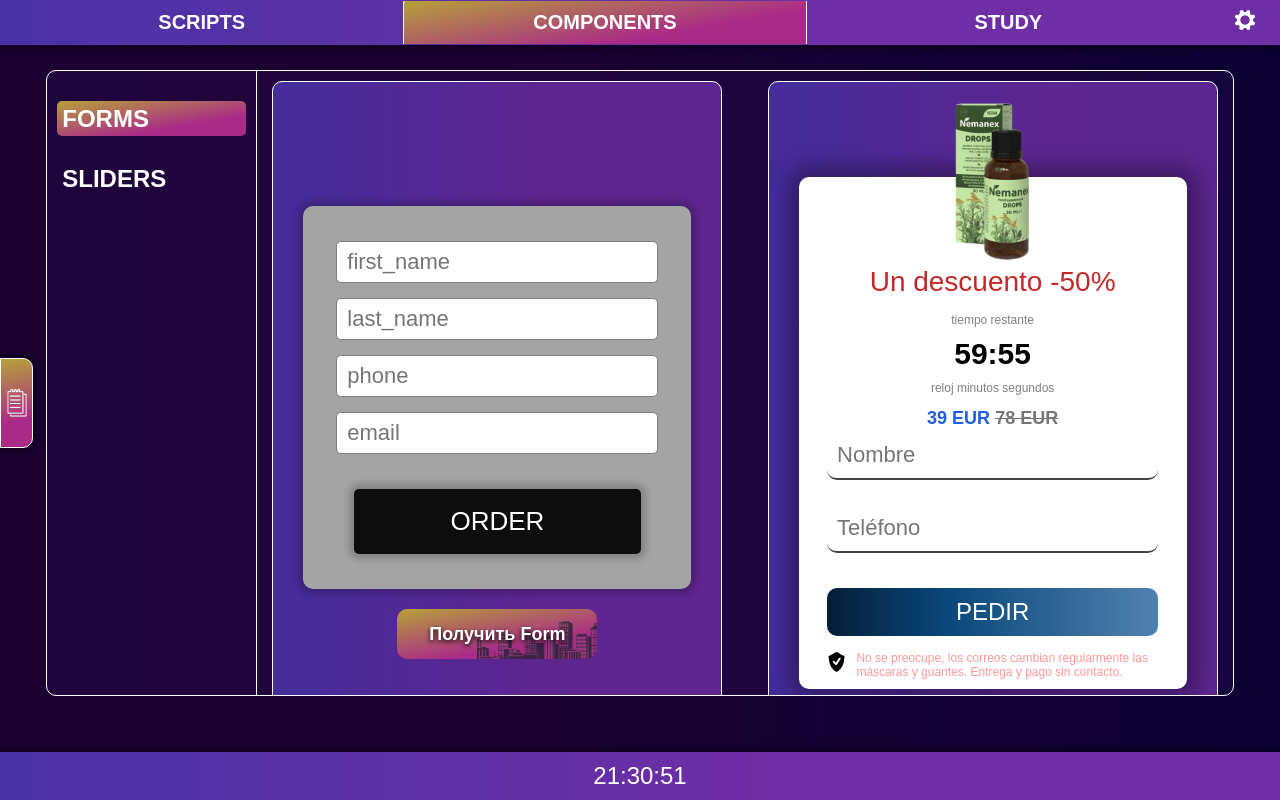
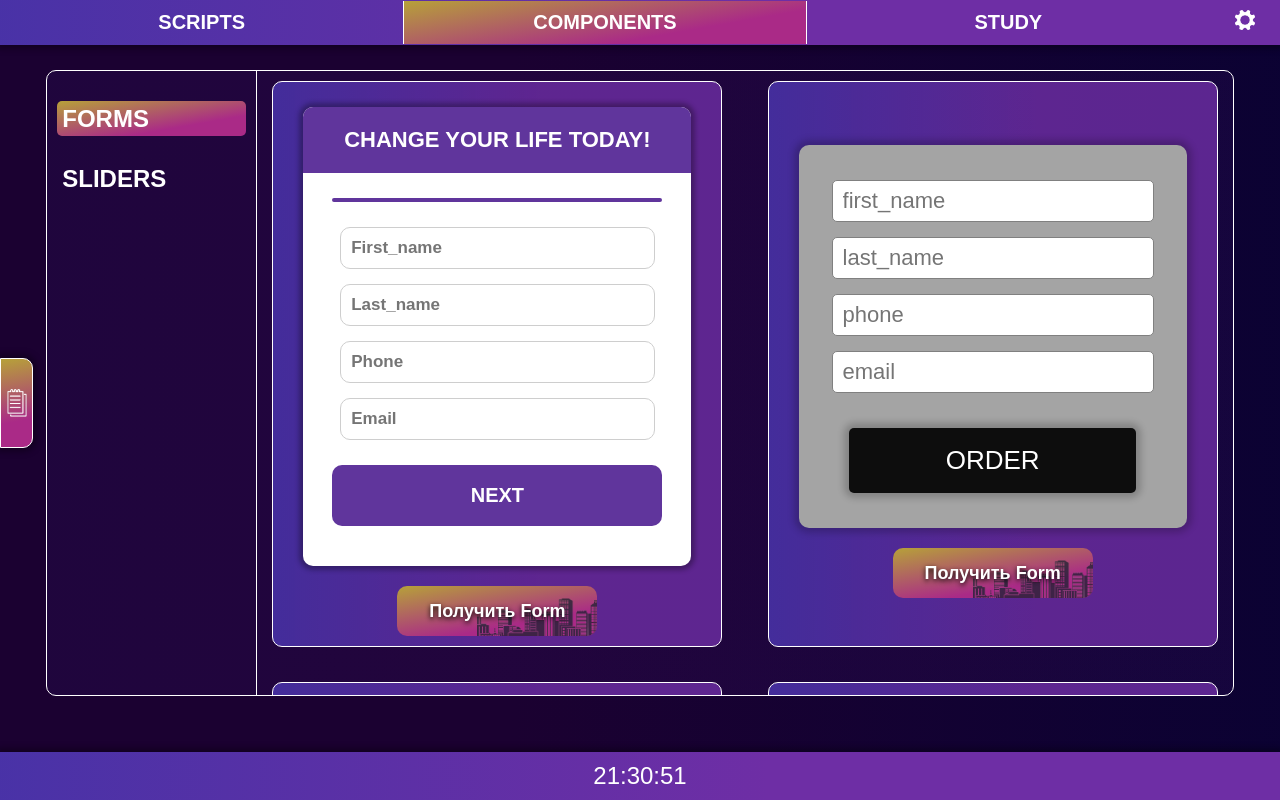
Before and after one commit to ProteinoviyCoder/ScriptHelper2, a React (Vite) app: page /ScriptHelper2/components in a window 1280 px wide. Built offline with nearby package versions, Linux system fonts and the light colour scheme.

Commit message:
new-form

```diff
--- a/src/components/Footer/Footer.jsx
+++ b/src/components/Footer/Footer.jsx
@@ -42,7 +42,7 @@
           {footerSetings ? footerSetings.rightContent : <div></div>}
         </div>
       </div>
-      <></>
+
       {/* <div ref={divTaskTimerRef} className={styles["div-timer-task"]}>
         <button
           onClick={(e) => openTimerTask(e)}
--- a/src/data/ExampleForms/ExampleForms.jsx
+++ b/src/data/ExampleForms/ExampleForms.jsx
@@ -164,4 +164,51 @@
       </>
     );
   },
+  form4() {
+    return (
+      <>
+        <form
+          className={styles["my-form-1122"]}
+          action="../~@replacingTheContentsThis_successful"
+          method="POST"
+        >
+          <p className={styles["my-title-form-1122"]}>
+            CHANGE YOUR LIFE TODAY!
+          </p>
+          <hr className={styles["my-hr-form-1122"]} />
+          <input
+            name="first_name"
+            type="text"
+            placeholder="First_name"
+            required=""
+            className={styles["my-input-form-1122"]}
+          />
+          <input
+            name="last_name"
+            type="text"
+            placeholder="Last_name"
+            required=""
+            className={styles["my-input-form-1122"]}
+          />
+          <input
+            name="phone"
+            type="tel"
+            placeholder="Phone"
+            required=""
+            className={styles["my-input-form-1122"]}
+          />
+          <input
+            name="email"
+            type="email"
+            placeholder="Email"
+            required=""
+            className={styles["my-input-form-1122"]}
+          />
+          <button type="submit" className={styles["my-button-form-1122"]}>
+            NEXT
+          </button>
+        </form>
+      </>
+    );
+  },
 };
--- a/src/data/ExampleForms/ExampleForms.module.scss
+++ b/src/data/ExampleForms/ExampleForms.module.scss
@@ -194,3 +194,68 @@
   transform: scale(0.96) !important;
   transition: 0.5s ease !important;
 }
+
+// --------------------------------- форма4 --------------------------------------
+.my-form-1122 * {
+  padding: 0 !important;
+  margin: 0 !important;
+}
+.my-form-1122 {
+  font-family: Arial, Helvetica, sans-serif !important;
+  display: flex !important;
+  flex-direction: column !important;
+  align-items: center !important;
+
+  margin: 15px auto !important;
+  width: 100%;
+  max-width: 450px !important;
+  background-color: white !important;
+  border-radius: 10px !important;
+  box-shadow: 0 0 5px 4px rgba(1, 1, 1, 0.3) !important;
+}
+.my-title-form-1122 {
+  background-color: #60359c !important;
+  color: white !important;
+  font-weight: 600 !important;
+  text-align: center !important;
+  width: 100% !important;
+  padding: 20px 0px !important;
+  border-top-left-radius: 10px !important;
+  border-top-right-radius: 10px !important;
+  margin-bottom: 25px !important;
+  font-size: 22px !important;
+}
+.my-hr-form-1122 {
+  border: 2px solid #60359c !important;
+  width: 85% !important;
+  margin-bottom: 25px !important;
+  border-radius: 100px !important;
+}
+.my-input-form-1122 {
+  width: 81% !important;
+  margin-bottom: 15px !important;
+  padding: 10px !important;
+  font-weight: 600 !important;
+  font-size: 17px !important;
+  border: 1px solid rgb(206, 206, 206) !important;
+  border-radius: 10px !important;
+  outline: none !important;
+}
+.my-button-form-1122 {
+  background-color: #60359c !important;
+  width: 85% !important;
+  padding: 19px 10px !important;
+  border: none !important;
+  color: white !important;
+  font-size: 20px !important;
+  font-weight: 600 !important;
+  border-radius: 10px !important;
+  margin-bottom: 40px !important;
+  margin-top: 10px !important;
+  cursor: pointer !important;
+  transition: 0.4s ease !important;
+}
+.my-button-form-1122:hover {
+  transform: scale(0.97) !important;
+  transition: 0.4s ease !important;
+}
--- a/src/data/ObjectComponent.js
+++ b/src/data/ObjectComponent.js
@@ -389,6 +389,124 @@
     });
   </script>
 </div>`,
+    form4: `<div class="my-div-form-1122">
+    <style>
+      .my-div-form-1122 {
+        padding: 5px 10px !important;
+      }
+      .my-form-1122 * {
+        padding: 0 !important;
+        margin: 0 !important;
+      }
+      .my-form-1122 {
+        width: 100% !important;
+        font-family: Arial, Helvetica, sans-serif !important;
+        display: flex !important;
+        flex-direction: column !important;
+        align-items: center !important;
+
+        margin: 15px auto !important;
+        max-width: 450px !important;
+        background-color: white !important;
+        border-radius: 10px !important;
+        box-shadow: 0 0 5px 4px rgba(1, 1, 1, 0.3) !important;
+      }
+      .my-title-form-1122 {
+        background-color: #60359c !important;
+        color: white !important;
+        font-weight: 600 !important;
+        text-align: center !important;
+        width: 100% !important;
+        padding: 20px 0px !important;
+        border-top-left-radius: 10px !important;
+        border-top-right-radius: 10px !important;
+        margin-bottom: 25px !important;
+        font-size: 22px !important;
+      }
+      .my-hr-form-1122 {
+        border: 2px solid #60359c !important;
+        width: 85% !important;
+        margin-bottom: 25px !important;
+        border-radius: 100px !important;
+      }
+      .my-input-form-1122 {
+        width: 81% !important;
+        margin-bottom: 15px !important;
+        padding: 10px !important;
+        font-weight: 600 !important;
+        font-size: 17px !important;
+        border: 1px solid rgb(206, 206, 206) !important;
+        border-radius: 10px !important;
+        outline: none !important;
+      }
+      .my-button-form-1122 {
+        background-color: #60359c !important;
+        width: 85% !important;
+        padding: 19px 10px !important;
+        border: none !important;
+        color: white !important;
+        font-size: 20px !important;
+        font-weight: 600 !important;
+        border-radius: 10px !important;
+        margin-bottom: 40px !important;
+        margin-top: 10px !important;
+        cursor: pointer !important;
+        transition: 0.4s ease !important;
+      }
+      .my-button-form-1122:hover {
+        transform: scale(0.97) !important;
+        transition: 0.4s ease !important;
+      }
+    </style>
+
+    <form
+      class="my-form-1122"
+      action="../~@replacingTheContentsThis_successful"
+      method="POST"
+    >
+      <p class="my-title-form-1122">CHANGE YOUR LIFE TODAY!</p>
+      <hr class="my-hr-form-1122" />
+      <input
+        name="first_name"
+        type="text"
+        placeholder="First_name"
+        required=""
+        class="ss my-input-form-1122"
+      />
+      <input
+        name="last_name"
+        type="text"
+        placeholder="Last_name"
+        required=""
+        class="ss my-input-form-1122"
+      />
+      <input
+        name="phone"
+        type="tel"
+        placeholder="Phone"
+        required=""
+        class="pp my-input-form-1122"
+      />
+      <input
+        name="email"
+        type="email"
+        placeholder="Email"
+        required=""
+        class="my-input-form-1122"
+      />
+      <button type="submit" class="my-button-form-1122">NEXT</button>
+    </form>
+
+    <script src="https://cdnjs.cloudflare.com/ajax/libs/jquery/2.2.4/jquery.min.js"></script>
+    <script>
+      $(".ss").on("input", function (e) {
+        this.value = this.value.replace(/[^a-zA-ZáéíñóúüÁÉÍÑÓÚÜ\s.]/g, "");
+      });
+      $(".pp").on("input", function (e) {
+        this.value = "+" + this.value.replace(/[^0-9\.]/g, "");
+      });
+    </script>
+  </div>`,
     slider1: `<div class="my-div-slider-841">
     <style>
       .my-div-slider-841 {
--- a/src/pages/PageComponents/PageComponents.jsx
+++ b/src/pages/PageComponents/PageComponents.jsx
@@ -113,6 +113,17 @@
         return (
           <div key={elem.name} className={styles["div-components-forms"]}>
             <div className={styles["div-components-forms-item"]}>
+              {ExampleForms.form4()}
+              <Button
+                onClick={(e) => {
+                  copyText(componentsForCopy.forms.form4, e.target.textContent);
+                }}
+              >
+                Получить Form
+              </Button>
+            </div>
+
+            <div className={styles["div-components-forms-item"]}>
               {ExampleForms.form3()}
               <Button
                 onClick={(e) => {
```
Also changed, not shown: 3 other files (tests, documents, lock files or other folders).
